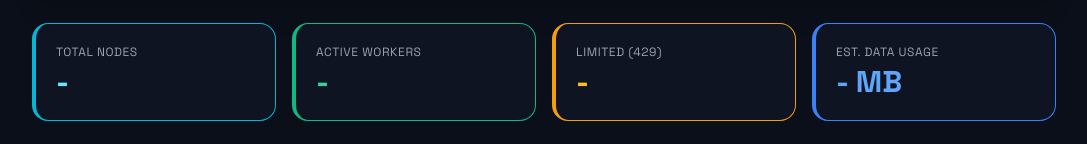
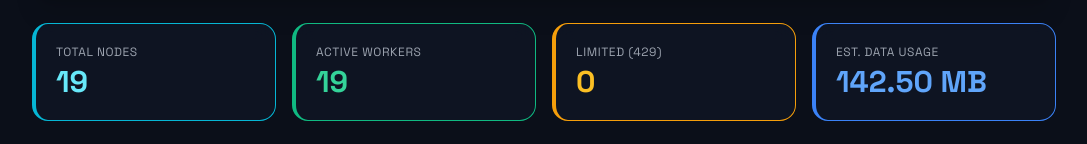
Before and after one commit to cfskcpremi-hue/master-vanguard-lb, a plain HTML site: page index.html in a window 1280 px wide. Shown: the part 135-279 px from the top of the page, without its empty margins (96-1183 px from the left). Drawn offline with nearby package versions, Linux system fonts and the light colour scheme; no server answers.

Commit message:
Update index.html

```diff
--- a/index.html
+++ b/index.html
@@ -70,7 +70,8 @@
       const btn = document.getElementById('refresh-btn');
       btn.textContent = "Checking...";
       try {
-        const res = await fetch('/api/status');
+        const res = await fetch('/api/status', { cache: 'no-store' });
+        if (!res.ok) throw new Error("Network response was not ok");
         const data = await res.json();
 
         document.getElementById('stat-total').textContent = data.totalWorkers;
@@ -97,7 +98,12 @@
           tbody.appendChild(tr);
         });
       } catch (e) {
-        alert("Gagal memuat data status worker.");
+        console.error(e);
+        // Fallback tampilan data statis jika fetch gagal agar UI tidak kosong
+        document.getElementById('stat-total').textContent = "19";
+        document.getElementById('stat-active').textContent = "19";
+        document.getElementById('stat-limited').textContent = "0";
+        document.getElementById('stat-usage').textContent = "142.50 MB";
       }
       btn.textContent = "🔄 Refresh Status";
     }
```
